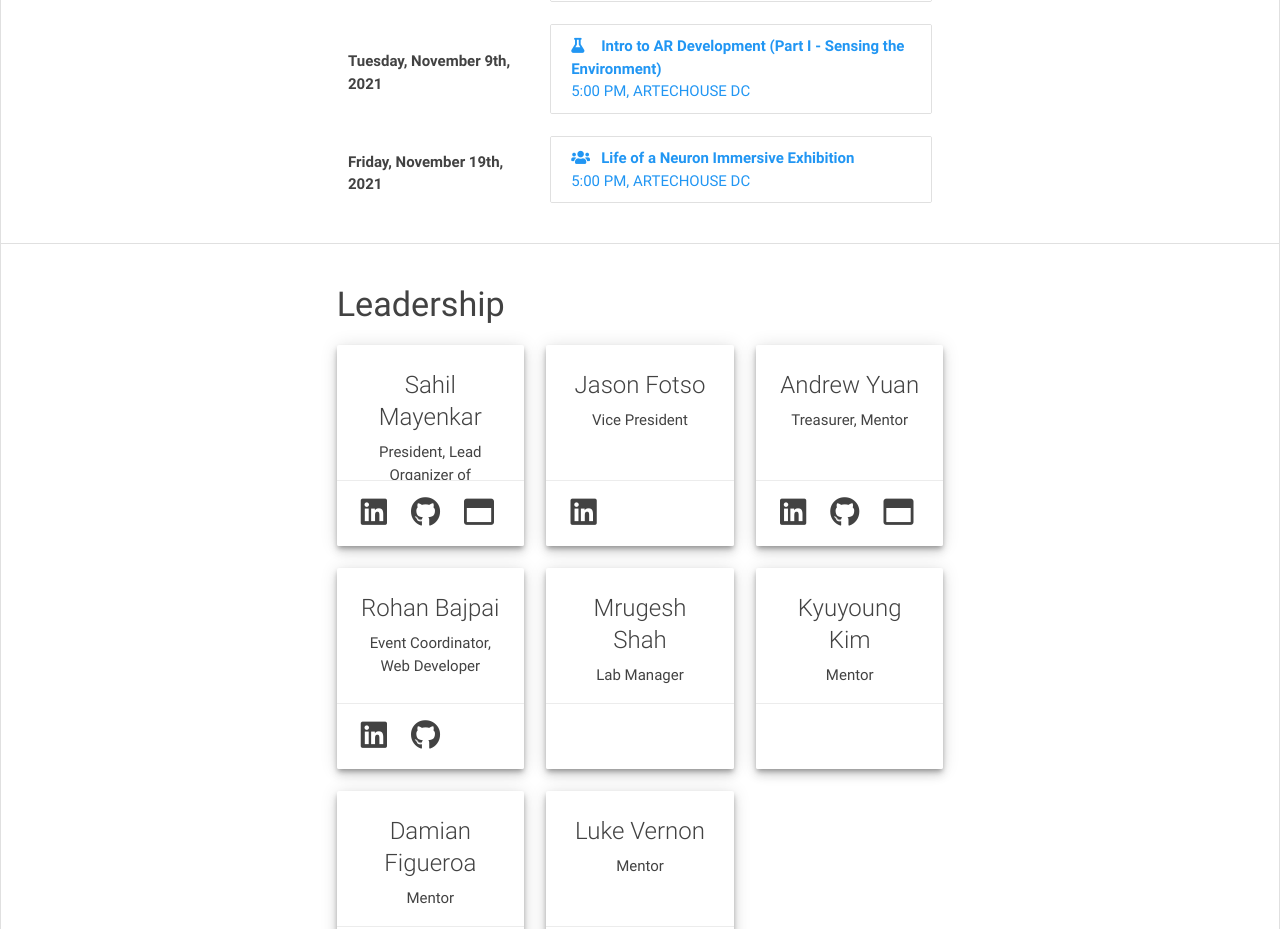
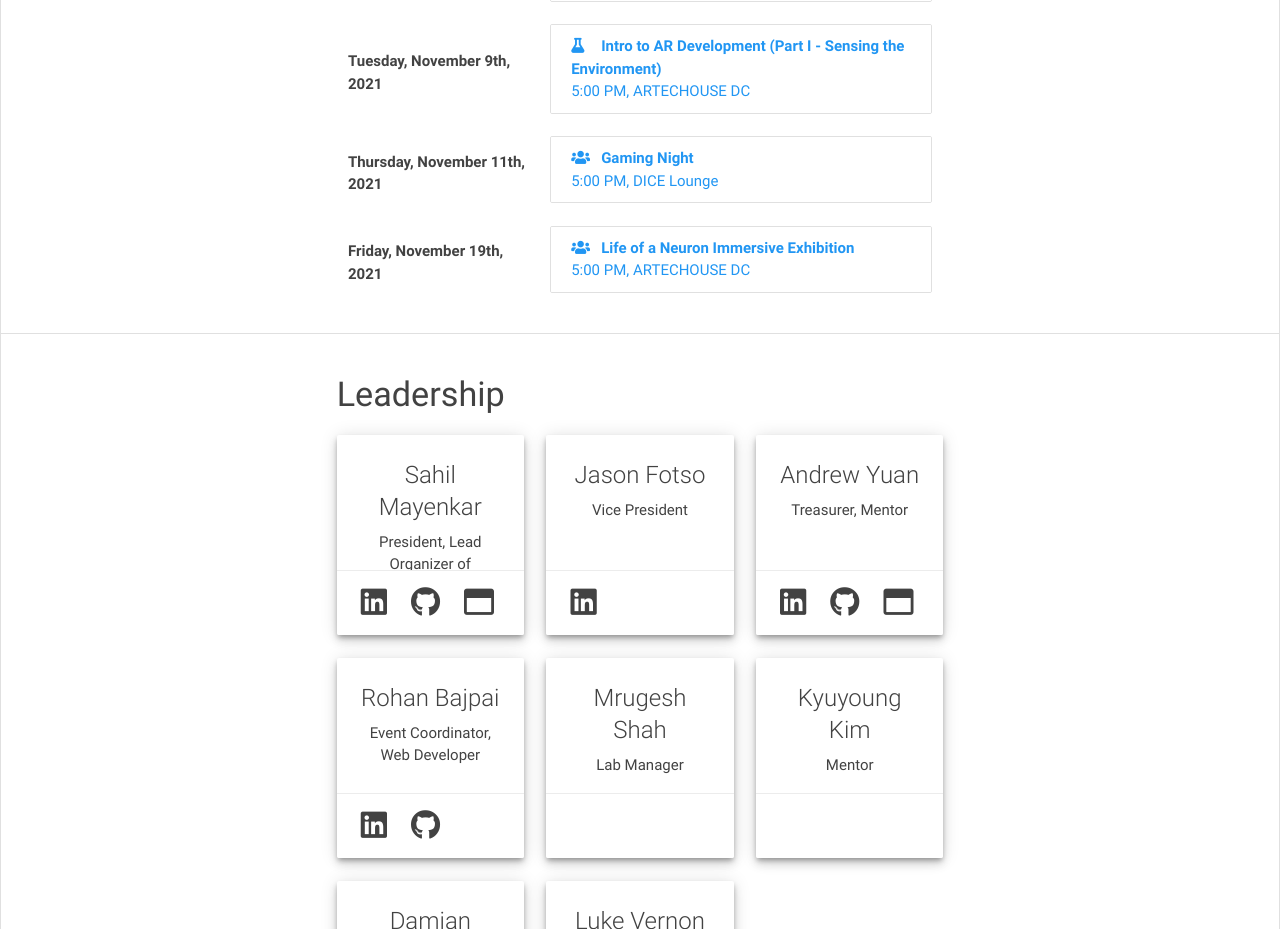
Before and after one commit to umdxrclub/xrc-prev-website, a React (Create React App) app: page / in a window 1280 px wide. Shown: the part 2100-3029 px from the top of the page. Built offline with nearby package versions, Linux system fonts and the light colour scheme.

Commit message:
Update XR_CONSTANTS.js

```diff
--- a/src/XR_CONSTANTS.js
+++ b/src/XR_CONSTANTS.js
@@ -177,6 +177,15 @@ module.exports = Object.freeze({
 			'fa_icon' : 'fa-flask'
 		},
 		{
+			'name' : 'Gaming Night',
+			'date' : new Date(2021, 10, 11),
+			'time' : '5:00 PM',
+			'location' : 'DICE Lounge',
+			'url' : '',
+			'fa_icon' : 'fa-users'
+		},
+
+		{
 			'name' : 'Life of a Neuron Immersive Exhibition',
 			'date' : new Date(2021, 10, 19),
 			'time' : '5:00 PM',
@@ -185,5 +194,6 @@ module.exports = Object.freeze({
 			'fa_icon' : 'fa-users'
 		},
 
+
 	],
 });
```
